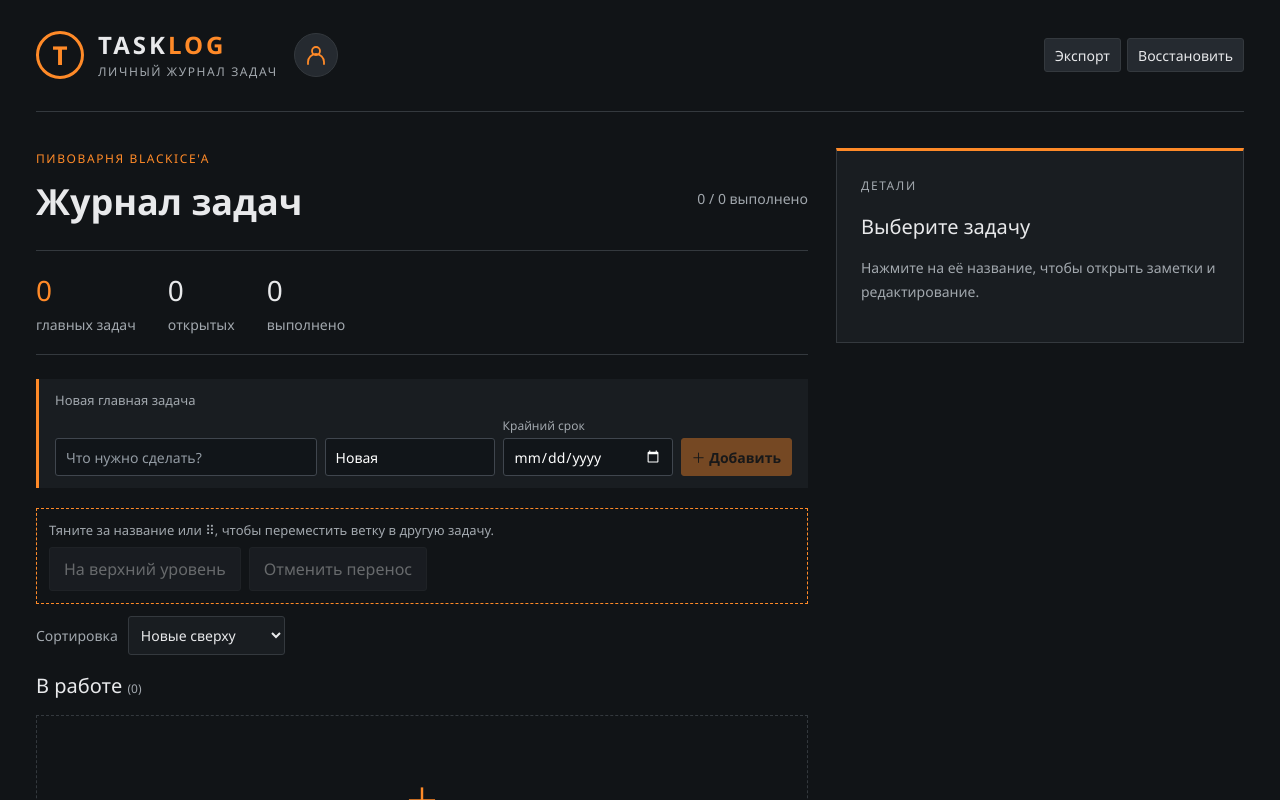
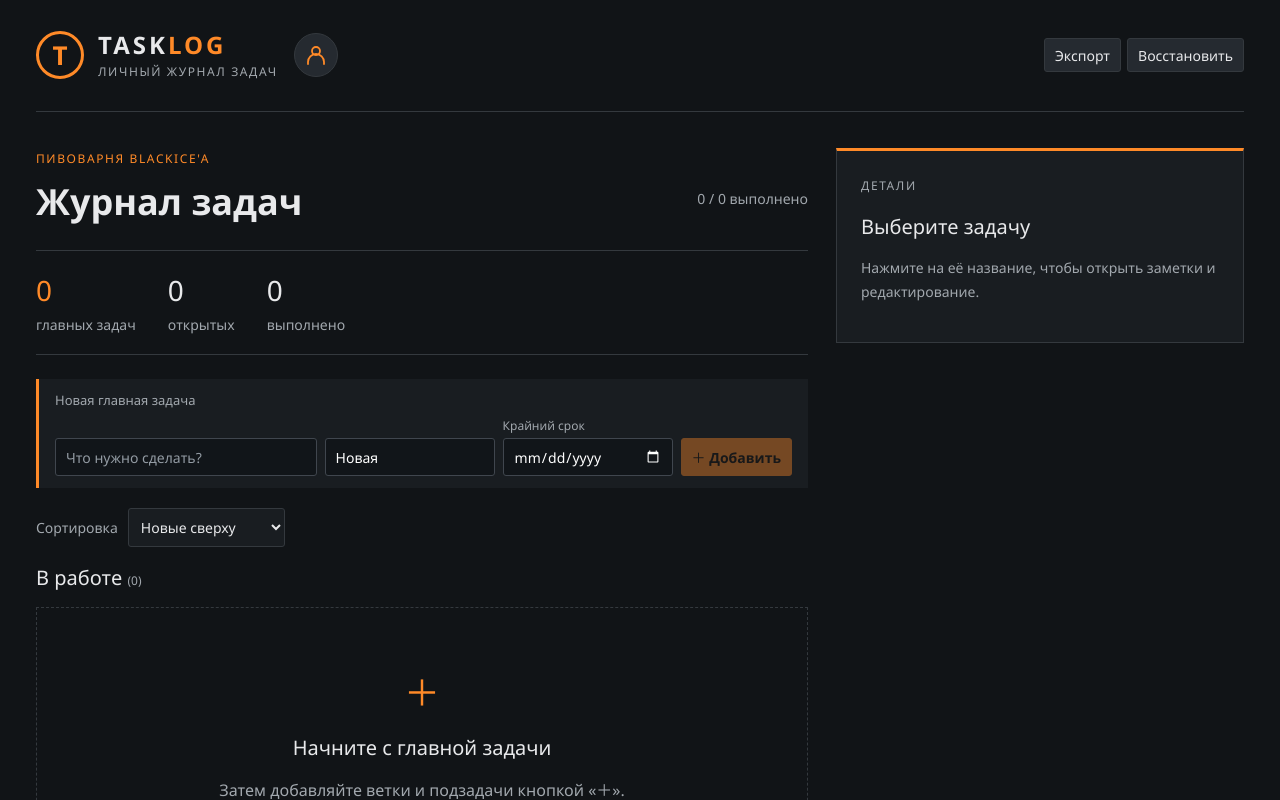
Before and after one commit to 7PurpleIce/task-log, a React (Vite) app: page / in a window 1280 px wide. Shown: the top 800 px of the page. Built offline with nearby package versions, Linux system fonts and the light colour scheme.

Commit message:
Show floating move toolbar only while moving a task branch

```diff
--- a/src/components/TaskSections.jsx
+++ b/src/components/TaskSections.jsx
@@ -17,13 +17,13 @@ export default function TaskSections({ tasks, onClearCompleted, onMove, ...treeP
   const active = tasksByStatus(tasks, false);
   const completed = tasksByStatus(tasks, true);
   return <>
-    <div className="move-toolbar" onKeyDown={event => { if (event.key === "Escape") movement.cancel(); }}>
-      <span>{movement.moving ? "Отпустите ветку над подсвеченной задачей, чтобы вложить её." : "Тяните за название или ⠿, чтобы переместить ветку в другую задачу."}</span>
+    {movement.moving && <div className="move-toolbar" onKeyDown={event => { if (event.key === "Escape") movement.cancel(); }}>
+      <span>Отпустите ветку над подсвеченной задачей, чтобы вложить её.</span>
       <button type="button" {...movement.targetProps(null)}
         className={movement.over === null ? "drop-target" : ""}
         disabled={!movement.allowed(null)} onClick={() => movement.drop(null)}>На верхний уровень</button>
       <button type="button" disabled={!movement.moving} onClick={movement.cancel}>Отменить перенос</button>
-    </div>
+    </div>}
     {movement.preview && <div className="task-drag-preview" role="status"
       style={{ left: Math.min(movement.preview.x + 16, window.innerWidth - 250),
         top: Math.min(movement.preview.y + 16, window.innerHeight - 90) }}>
--- a/src/styles.css
+++ b/src/styles.css
@@ -391,7 +391,7 @@ header > .backup-actions > button {
 .drag-handle:active { cursor: grabbing; }
 .task-row.drag-source { opacity: .55; }
 .task-row.drop-target, .task-row.overdue.drop-target { outline: 2px solid var(--orange); outline-offset: -2px; background: #34291e; }
-.move-toolbar { display: flex; align-items: center; flex-wrap: wrap; gap: 8px; margin: 12px 0; padding: 12px; border: 1px dashed var(--orange); }
+.move-toolbar { position: fixed; z-index: 900; bottom: 16px; left: 50%; transform: translateX(-50%); width: min(620px, calc(100vw - 32px)); box-sizing: border-box; background: #191d20; box-shadow: 0 8px 30px #000a; display: flex; align-items: center; flex-wrap: wrap; gap: 8px; margin: 12px 0; padding: 12px; border: 1px dashed var(--orange); }
 .move-toolbar span { flex-basis: 100%; color: var(--muted); font-size: 13px; }
 .move-toolbar .drop-target { outline: 2px solid var(--orange); }
 .move-here { padding: 4px 6px; font-size: 12px; flex-shrink: 0; }
```
